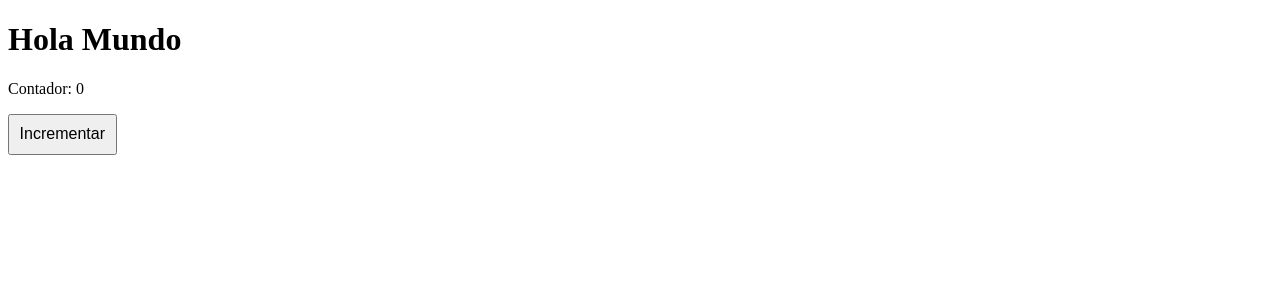
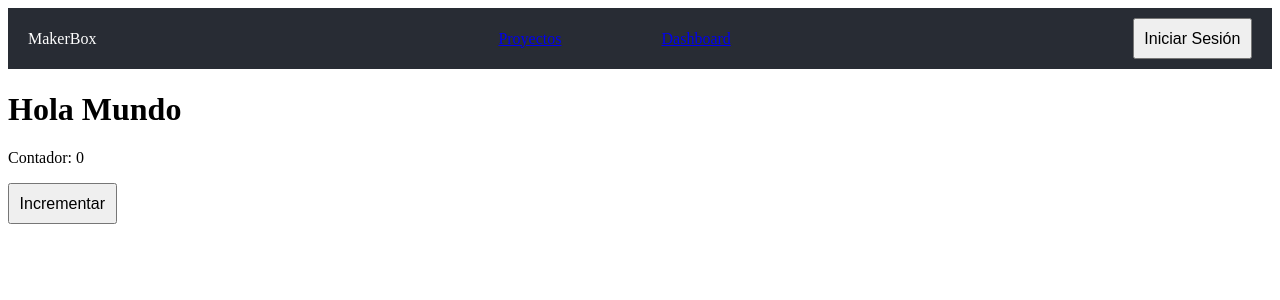
Before and after one commit to tomyyxsz/proy_constr_grupo_8, a React (Vite) app in the folder proy_constr/frontend/: page / in a window 1280 px wide. Shown: the top 300 px of the page. Built offline with nearby package versions, Linux system fonts and the light colour scheme.

Commit message:
Merge branch 'tomasc-rama' of https://github.com/tomyyxsz/proy_constr_grupo_8 into tomasc-rama

```diff
--- a/proy_constr/frontend/src/App.jsx
+++ b/proy_constr/frontend/src/App.jsx
@@ -1,11 +1,15 @@
 import './App.css'
 import { useState } from 'react'
+import { Header } from './Header'
 
 function App() {
   const [count, setCount] = useState(0)
 
 
   return (
+    <>
+      <Header isAuthenticated={false} />
+
       <div>
         <h1>Hola Mundo</h1>
         <p>Contador: {count}</p>
@@ -13,6 +17,7 @@ function App() {
         Incrementar
         </button>
       </div>
+    </>
   )
 }
 
--- /dev/null
+++ b/proy_constr/frontend/src/Header.jsx
@@ -0,0 +1,24 @@
+import React from "react";
+
+export const Header = ({ isAuthenticated = false, user = null }) => {
+
+  return (
+    <header className="header" style = {{ display: 'flex', justifyContent: 'space-between', alignItems: 'center', padding: '10px 20px', backgroundColor: '#282c34', color: 'white' }}>
+      <div className="logo">MakerBox</div>
+      <nav className="nav-links" style = { { display: 'flex', gap: '100px' , color:"white"} }>
+        <a href="/projects">Proyectos</a>
+        <a href="/dashboard">Dashboard</a>
+      </nav>
+
+      <div className="auth-section">
+        {isAuthenticated ? (
+          <div className="user-menu">{user?.name}</div>
+        ) : (
+          <button className="login-btn">
+            Iniciar Sesión
+          </button>
+        )}
+      </div>
+    </header>
+  );
+};
--- a/proy_constr/frontend/vite.config.js
+++ b/proy_constr/frontend/vite.config.js
@@ -8,4 +8,8 @@ export default defineConfig({
     react(),
     babel({ presets: [reactCompilerPreset()] })
   ],
+  test: {
+    environment: 'jsdom',
+    globals: true,
+  },
 })
--- a/proy_constr/package.json
+++ b/proy_constr/package.json
@@ -19,4 +19,5 @@
   "devDependencies": {
     "concurrently": "^9.2.1"
   }
+
 }
```
Also changed, not shown: proy_constr/frontend/eslint.config.js (+8 -0 lines), proy_constr/frontend/package.json (+8 -1 lines), 2 other files (tests, documents, lock files or other folders). Lines whose indentation alone changed are shown as unchanged.
